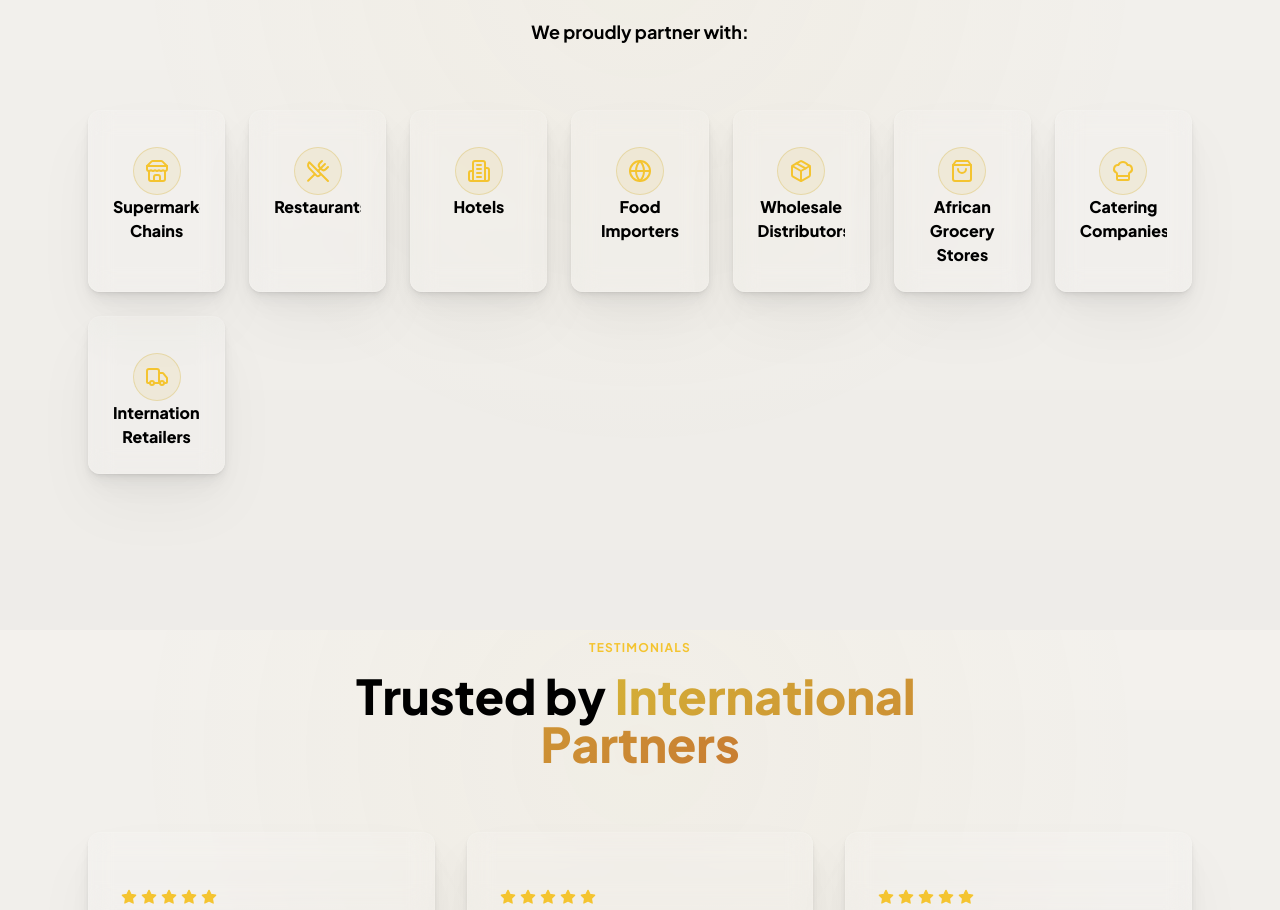
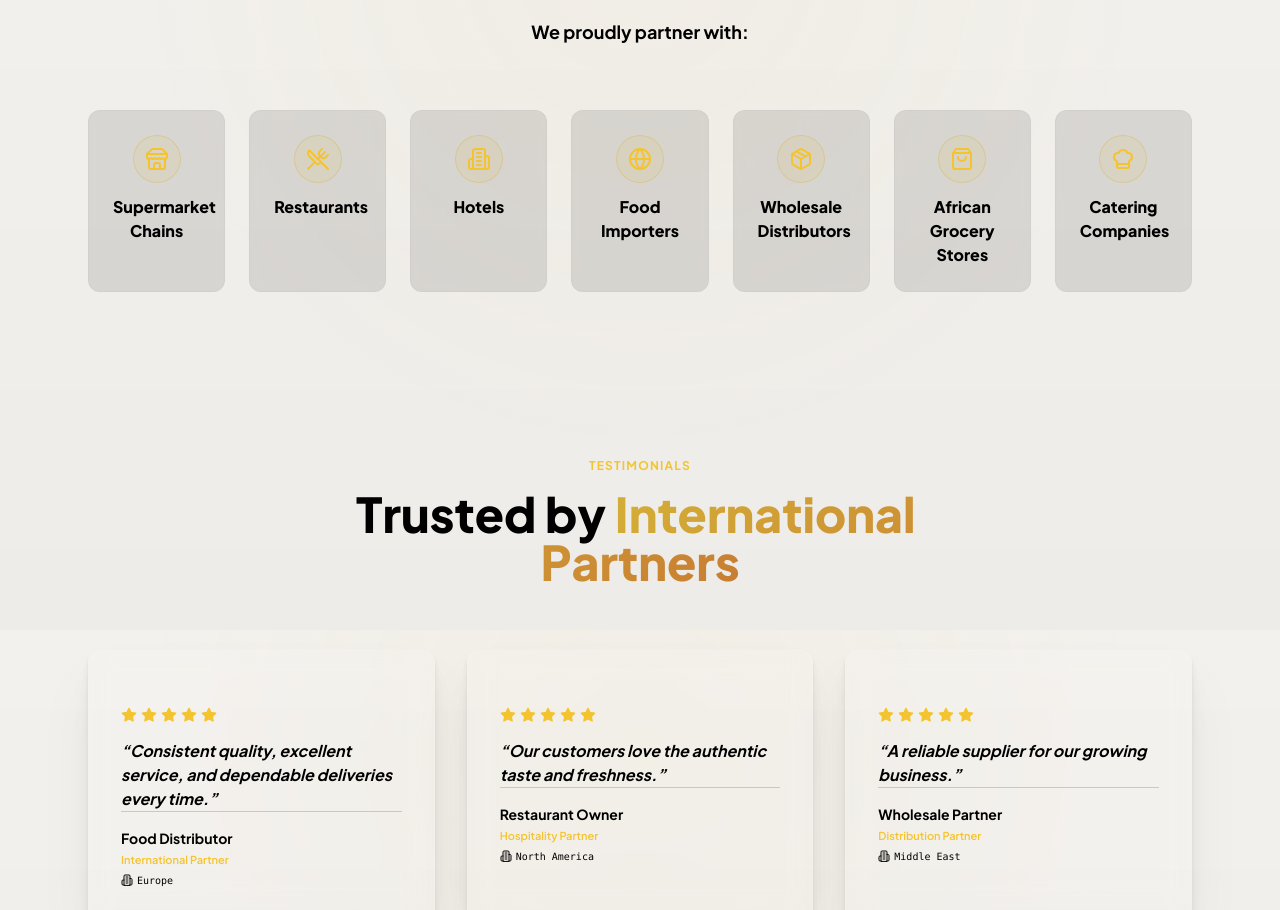
Before and after one commit to Yohannesdeveloper/Injera, a React (Vite) app: page / in a window 1280 px wide. Shown: the part 9770-10680 px from the top of the page. Built offline with nearby package versions, Linux system fonts and the light colour scheme.

Commit message:
Remove International Retailers & remove BorderGlow from customers section

```diff
--- a/src/components/QualityStandards.jsx
+++ b/src/components/QualityStandards.jsx
@@ -1,6 +1,5 @@
 import React from 'react';
 import { Store, UtensilsCrossed, Building2, Globe, Package, ShoppingBag, ChefHat, Truck } from 'lucide-react';
-import BorderGlow from './BorderGlow';
 import { KineticText } from './KineticText';
 import { useLanguage } from '../context/LanguageContext';
 
@@ -29,12 +28,12 @@ export default function QualityStandards() {
         {types.map((name, idx) => {
           const Icon = CUSTOMER_ICONS[idx] || Store;
           return (
-            <BorderGlow key={idx} className="p-3 sm:p-4 4xl:p-6 text-center space-y-2 sm:space-y-3" borderRadius={12} colors={['#D4AF37', '#F4C430', '#C87D32']}>
+            <div key={idx} className="p-3 sm:p-4 4xl:p-6 text-center space-y-2 sm:space-y-3 bg-black/10 backdrop-blur-sm rounded-xl border border-slate-800/40">
               <div className="w-8 h-8 sm:w-9 sm:h-9 4xl:w-12 4xl:h-12 rounded-full bg-gold-500/10 text-gold-400 border border-gold-500/30 flex items-center justify-center mx-auto">
                 <Icon className="w-4 h-4 sm:w-4.5 sm:h-4.5 4xl:w-6 4xl:h-6" />
               </div>
               <p className="font-display text-xs sm:text-sm 4xl:text-base font-black text-slate-100">{name}</p>
-            </BorderGlow>
+            </div>
           );
         })}
       </div>
--- a/src/translations.js
+++ b/src/translations.js
@@ -96,7 +96,7 @@ const translations = {
       heading: 'Built for',
       headingGold: 'Global Businesses',
       intro: 'We proudly partner with:',
-      types: ['Supermarket Chains', 'Restaurants', 'Hotels', 'Food Importers', 'Wholesale Distributors', 'African Grocery Stores', 'Catering Companies', 'International Retailers']
+      types: ['Supermarket Chains', 'Restaurants', 'Hotels', 'Food Importers', 'Wholesale Distributors', 'African Grocery Stores', 'Catering Companies']
     },
     testimonials: {
       badge: 'Testimonials',
```
